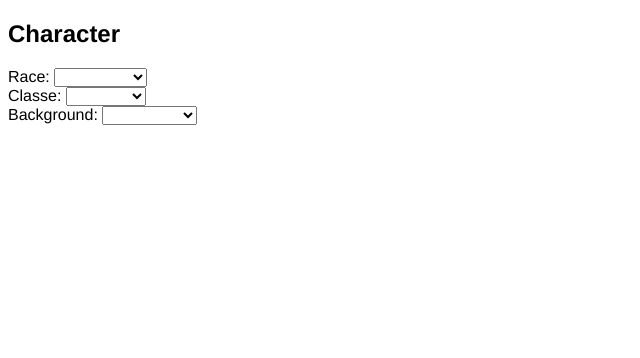
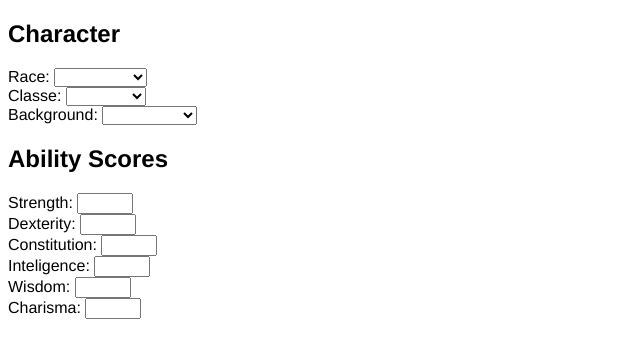
Before and after one commit to mateusKoppe/rpg-on-the-table, a Vue app: page / in a window 1280 px wide. Shown: the top 358 px of the page, without its empty margins (0-640 px from the left). Built offline with nearby package versions, Linux system fonts and the light colour scheme.

Commit message:
Add ability score in CreateCharacter

```diff
--- a/src/components/CreateCharacter.vue
+++ b/src/components/CreateCharacter.vue
@@ -32,6 +32,31 @@
         >{{background.name}}</option>
       </select>
     </div>
+    <h2>Ability Scores</h2>
+    <div>
+      <label for="background">Strength: </label>
+      <input v-model="form.str" type="number" max="20" min="0">
+    </div>
+    <div>
+      <label for="background">Dexterity: </label>
+      <input v-model="form.dex" type="number" max="20" min="0">
+    </div>
+    <div>
+      <label for="background">Constitution: </label>
+      <input v-model="form.con" type="number" max="20" min="0">
+    </div>
+    <div>
+      <label for="background">Inteligence: </label>
+      <input v-model="form.int" type="number" max="20" min="0">
+    </div>
+    <div>
+      <label for="background">Wisdom: </label>
+      <input v-model="form.wis" type="number" max="20" min="0">
+    </div>
+    <div>
+      <label for="background">Charisma: </label>
+      <input v-model="form.cha" type="number" max="20" min="0">
+    </div>
   </div>
 </template>
 
```
